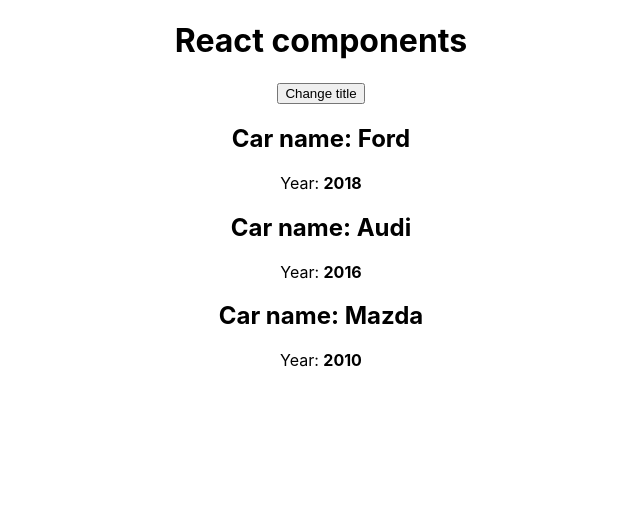
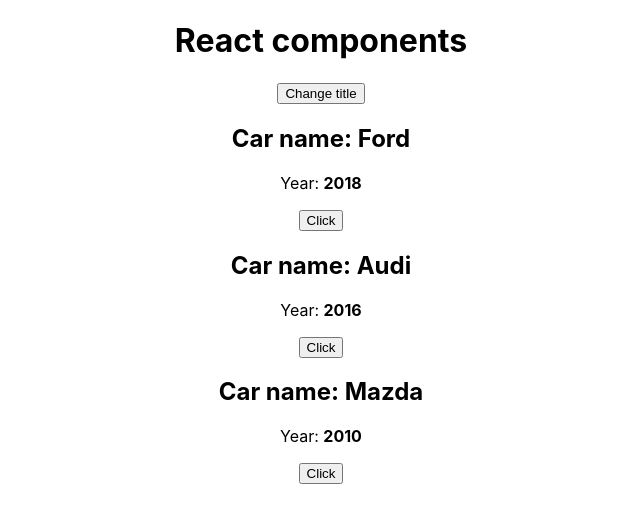
Before and after one commit to KolchinVolodymyr/react-theory, a React (Create React App) app: page / in a window 1280 px wide. Shown: the top 522 px of the page, without its empty margins (319-959 px from the left). Built offline with nearby package versions, Linux system fonts and the light colour scheme.

Commit message:
passing parameters to a function

```diff
--- a/src/App.js
+++ b/src/App.js
@@ -12,22 +12,33 @@
         ],
         pageTitle: 'React components'
     }
-    changeTitleHandler = () => {
-        const oldTitle = this.state.pageTitle;
-        const newTitle = oldTitle + '(changed)'
+    changeTitleHandler = (newTitle) => {
         this.setState({
-            pageTitle: newTitle
+          pageTitle: newTitle
         })
     }
+
     render() {
     const cars = this.state.cars
       return (
         <div className="App">
           <h1>{this.state.pageTitle} </h1>
-          <button onClick={this.changeTitleHandler}>Change title</button>
-          <Car name={cars[0].name} year={cars[0].year} />
-          <Car name={cars[1].name} year={cars[1].year} />
-          <Car name={cars[2].name} year={cars[2].year} />
+          <button onClick={this.changeTitleHandler.bind(this, 'Changed')}>Change title</button>
+        <Car
+          name={cars[0].name}
+          year={cars[0].year}
+          onChangeTitle={this.changeTitleHandler.bind(this, cars[0].name)}
+        />
+        <Car
+          name={cars[1].name}
+          year={cars[1].year}
+          onChangeTitle={() => this.changeTitleHandler(cars[1].name)}
+        />
+        <Car
+          name={cars[2].name}
+          year={cars[2].year}
+          onChangeTitle={() => this.changeTitleHandler(cars[2].name)}
+        />
         </div>
       );
     }
--- a/src/Car/Car.js
+++ b/src/Car/Car.js
@@ -1,8 +1,9 @@
 import React from 'react'
 
 export default props =>  (
-        <div>
-            <h2>Car name: {props.name}</h2>
-            <p>Year: <strong>{props.year}</strong></p>
-        </div>
+    <div>
+        <h2>Car name: {props.name}</h2>
+        <p>Year: <strong>{props.year}</strong></p>
+        <button onClick={props.onChangeTitle}>Click</button>
+    </div>
 )
```
